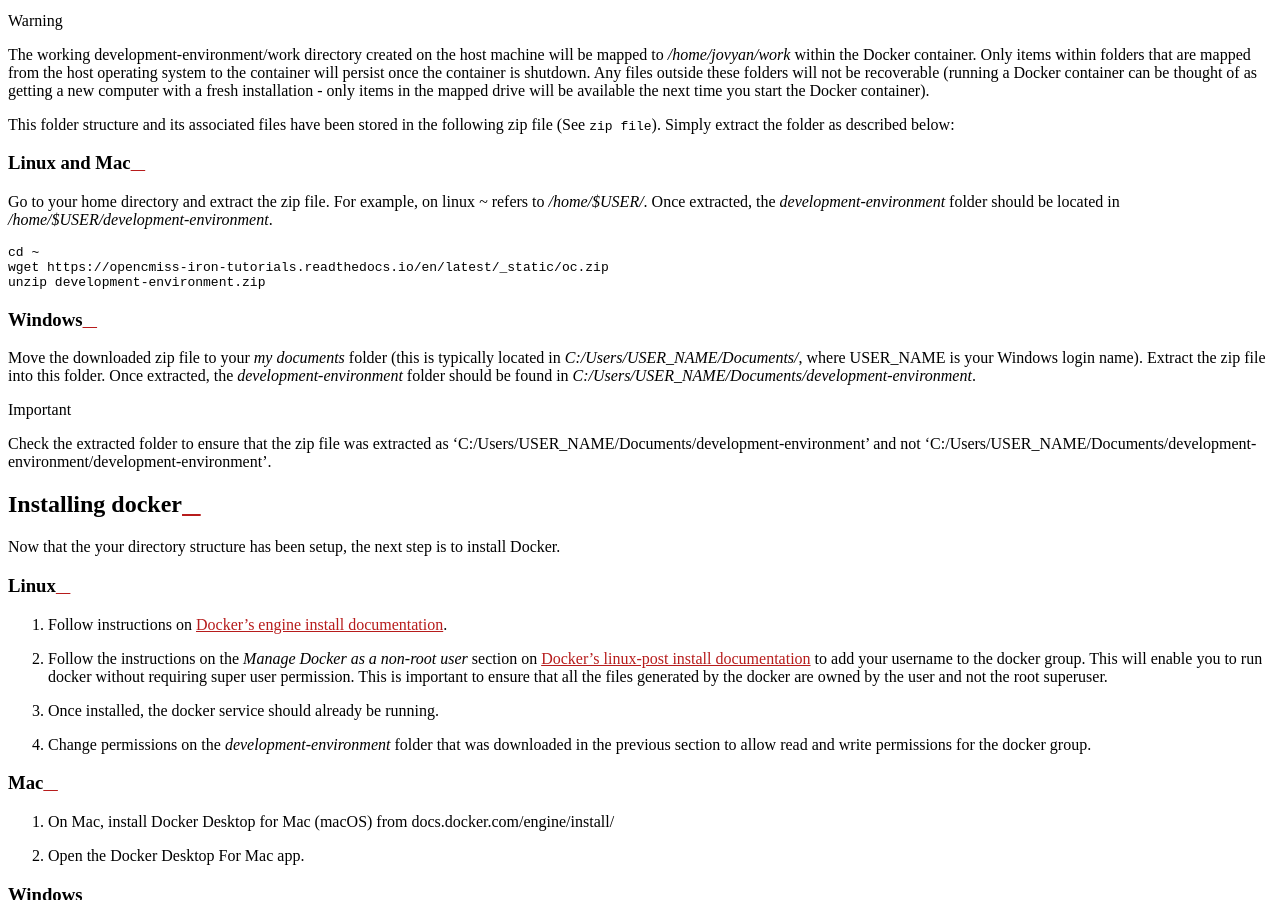
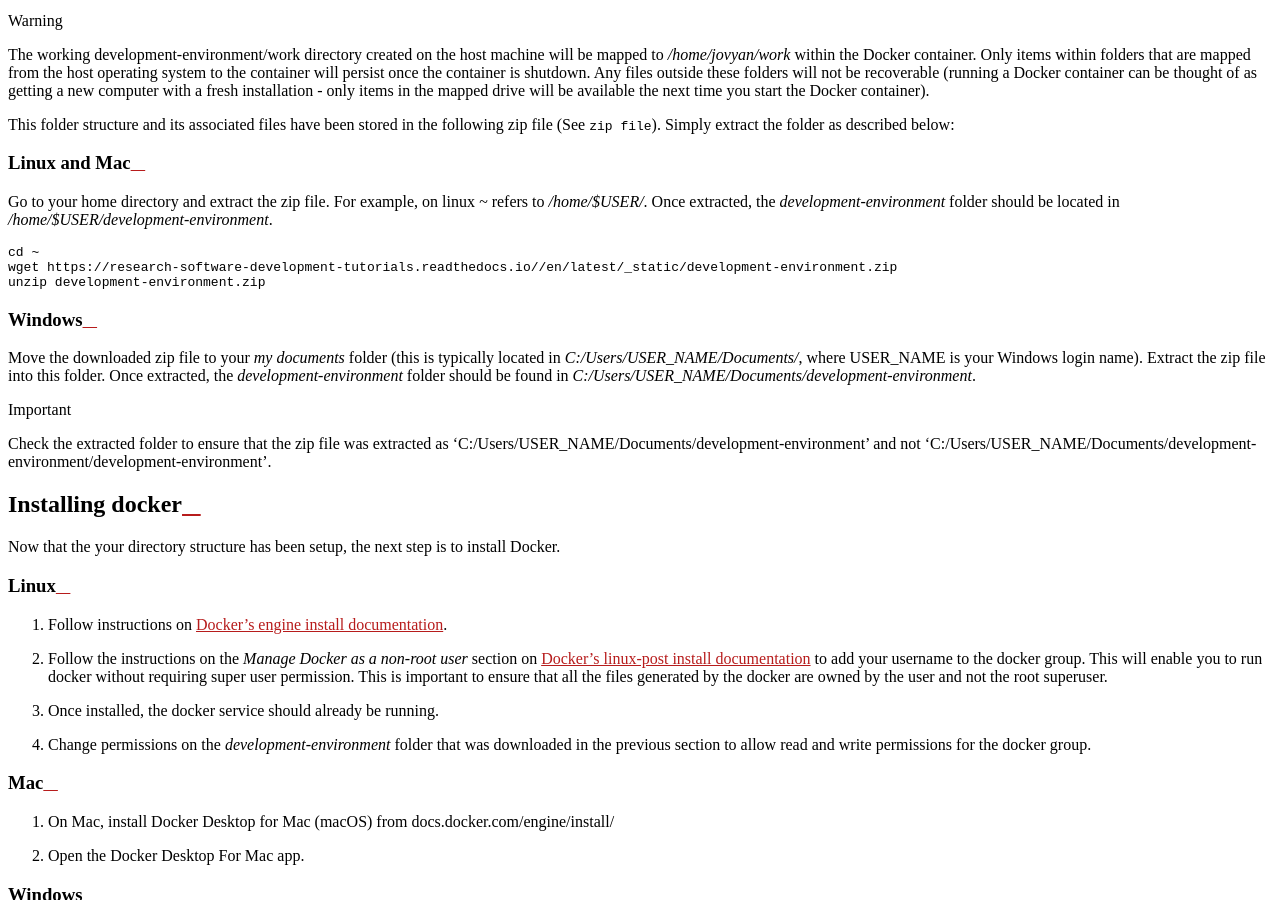
Before and after one commit to prasanthsasikumar/holographic-breast-biomechanics, a Sphinx documentation site: the page built from docs/source/beginner/development_environments/containers/install.rst, in a window 1280 px wide and 900 px high, scrolled down 1454 px. Built offline with Sphinx 7.4.7 and the Read the Docs theme 2.0.0, drawn with Linux system fonts in a browser that asks for light colours; some of the changed lines change nothing that is shown.

Commit message:
Updating docker install wget link

```diff
--- a/docs/source/beginner/development_environments/containers/install.rst
+++ b/docs/source/beginner/development_environments/containers/install.rst
@@ -59,7 +59,7 @@ Go to your home directory and extract the zip file. For example, on linux `~` re
 .. code-block:: bash
 
   cd ~
-  wget https://opencmiss-iron-tutorials.readthedocs.io/en/latest/_static/oc.zip
+  wget https://research-software-development-tutorials.readthedocs.io//en/latest/_static/development-environment.zip
   unzip development-environment.zip
 
 
```
